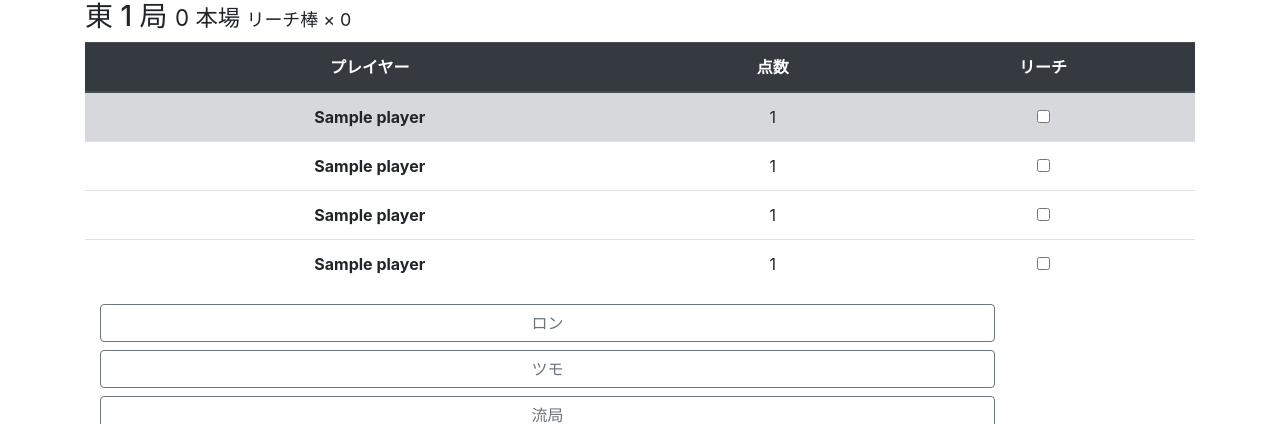
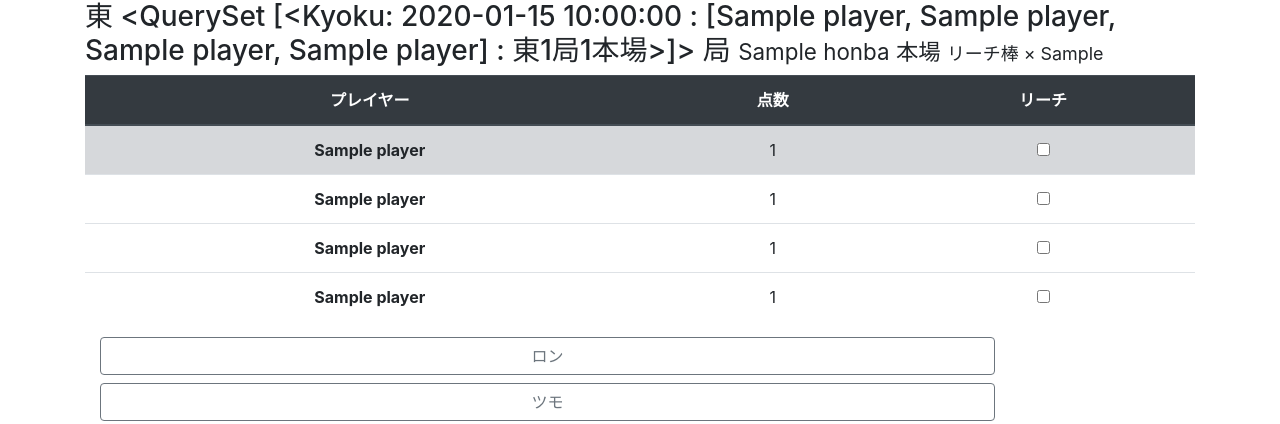
Before and after one commit to TerauchiTonnnura/Mahjong_score, a Django app: template mahjong_score/saki/templates/saki/enter_kyoku.html in a window 1280 px wide. Shown: the part 56-480 px from the top of the page. Run offline with Django 3.2, Linux system fonts and the light colour scheme; tables that the repository leaves empty hold one stand-in row (values such as "Sample post"); the template is opened without the code that fills it: values that come from a table or form of the project are taken from there, most other values are stand-ins (such as "Sample title", 1, 10 or a date in 2020); some libraries are stand-ins or nearby versions.

Commit message:
start_game から enter_kyoku への遷移 あがりプレイヤー, 放銃プレイヤーのプルダウンの作成

```diff
--- a/mahjong_score/saki/forms.py
+++ b/mahjong_score/saki/forms.py
@@ -154,6 +154,23 @@ UNIQUE_RYUKYOKU_TYPE = (
 
 
 class RonForm(forms.Form):
+    def __init__(self, players, *args, **kwargs):
+        super(RonForm, self).__init__(*args, **kwargs)
+        self.fields['houju_player'].choices = players
+        self.fields['agari_player'].choices = players
+
+    houju_player = forms.ChoiceField(
+        label='放銃プレイヤー',
+        widget=forms.Select,
+        choices=()
+    )
+
+    agari_player = forms.ChoiceField(
+        label='あがりプレイヤー',
+        widget=forms.Select,
+        choices=()
+    )
+
     child_point = forms.ChoiceField(
         label='子のロン上がり',
         widget=forms.Select,
@@ -168,6 +185,16 @@ class RonForm(forms.Form):
 
 
 class TsumoForm(forms.Form):
+    def __init__(self, players, *args, **kwargs):
+        super(TsumoForm, self).__init__(*args, **kwargs)
+        self.fields['agari_player'].choices = players
+
+    agari_player = forms.ChoiceField(
+        label='あがりプレイヤー',
+        widget=forms.Select,
+        choices=()
+    )
+
     child_point = forms.ChoiceField(
         label='子のツモ上がり',
         widget=forms.Select,
--- a/mahjong_score/saki/templates/saki/enter_kyoku.html
+++ b/mahjong_score/saki/templates/saki/enter_kyoku.html
@@ -2,10 +2,10 @@
 {% block contents %}
 
 <h3>
-    東 1 局
+    東 {{kyoku}} 局
     <small>
-        0 本場
-        <small> リーチ棒 × 0 </small>
+        {{honba}} 本場
+        <small> リーチ棒 × {{riichi_bou}} </small>
     </small>
 </h3>
 
@@ -71,8 +71,8 @@
     <div id="menu00" class="collapse" data-parent="#accordion_menu">
         <form action="" method="post" enctype="multipart/form-data">
             {% csrf_token %}
-            西田 から 北川 へ {{form_Ron.child_point}} </br>
-            東野 へ {{form_Ron.parent_point}} </br>
+            {{form_Ron.houju_player}} から {{form_Ron.agari_player}} へ {{form_Ron.child_point}} </br>
+            {{form_Ron.agari_player}} へ {{form_Ron.parent_point}} </br>
             <input type="hidden" value="ron" name="agari_type">
             <input type="submit" value="確定">
         </form>
@@ -88,8 +88,8 @@
     <div id="menu01" class="collapse" data-parent="#accordion_menu">
         <form action="" method="post" enctype="multipart/form-data">
             {% csrf_token %}
-            西田 が {{form_Tsumo.child_point}} </br>
-            東野 が {{form_Tsumo.parent_point}} オール </br>
+            {{form_Tsumo.agari_player}} が {{form_Tsumo.child_point}} </br>
+            {{form_Tsumo.agari_player}} が {{form_Tsumo.parent_point}} オール </br>
             <input type="hidden" value="tsumo" name="agari_type">
             <input type="submit" value="確定">
         </form>
```
Also changed, not shown: mahjong_score/saki/templates/saki/enter_hand_result.html (deleted, +0 -8 lines), mahjong_score/saki/views.py (+24 -15 lines).
